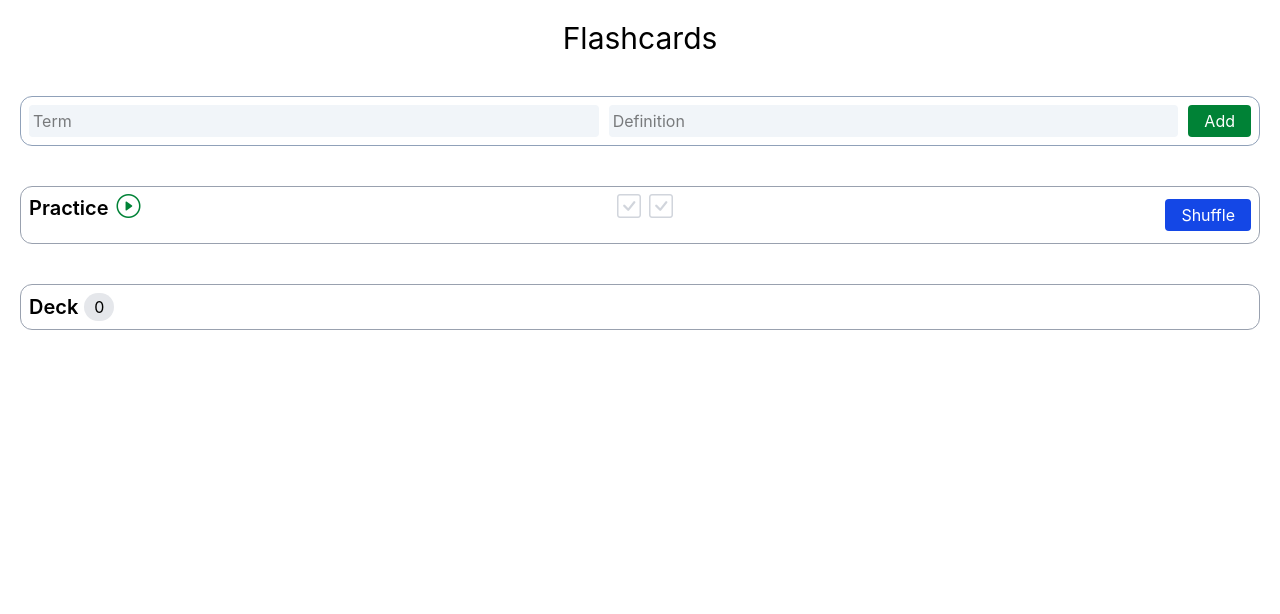
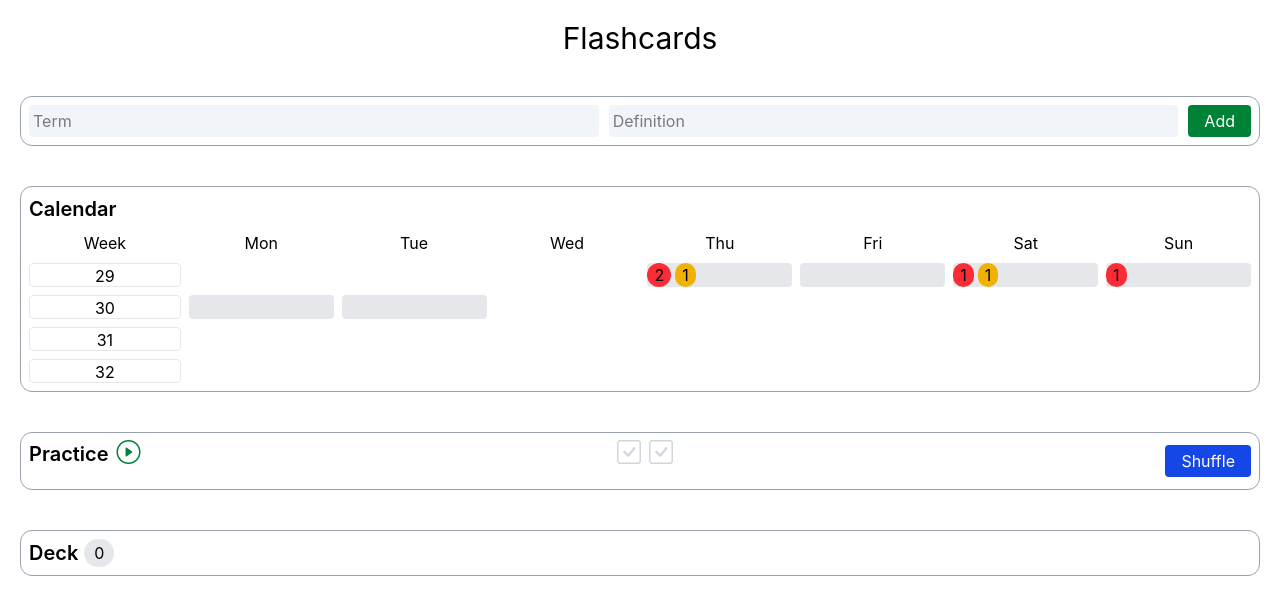
Before and after one commit to plaszlo/flashcards, a React (Vite) app: page / in a window 1280 px wide. Shown: the top 614 px of the page. Built offline with nearby package versions, Linux system fonts and the light colour scheme.

Commit message:
calendar in progress

```diff
--- a/src/Home.jsx
+++ b/src/Home.jsx
@@ -1,5 +1,4 @@
-import { AddCard } from './AddCard';
-import { Deck, Practice } from './components';
+import { AddCard, Deck, Practice, Calendar } from './components';
 
 export const Home = () => {
 
@@ -10,6 +9,7 @@ export const Home = () => {
         </header>
         <section className='max-w-7xl mx-auto p-5'>
             <AddCard />
+            <Calendar />
             <Practice />
             <Deck />
         </section>
--- a/src/AddCard.jsx
+++ b/src/components/AddCard.jsx
@@ -1,6 +1,6 @@
 import { useRef, useState } from "react"
 import { toast } from "react-toastify";
-import { useDeck } from "./context/CardContext";
+import { useDeck } from "../context/CardContext";
 
 
 export const AddCard = () => {
@@ -23,14 +23,14 @@ export const AddCard = () => {
             return
         }
 
-        const newCard = {id: crypto.randomUUID(), term, def, status: 'unlearnt'}
+        const newCard = {id: crypto.randomUUID(), term, def, status: 'unlearnt', repetition: 0, lastInterval: undefined}
         addToList(newCard);
         textareaRef.scrollHeight = '32px';
         e.target.reset();
     }
 
   return (
-    <div className="border border-slate-400 p-2 rounded-xl mb-10">
+    <div className="border border-gray-400 p-2 rounded-xl mb-10">
         <form onSubmit={handleSubmit}>
             <div className='flex gap-2.5'>
                 <input name="term" type="text" placeholder="Term" className="bg-slate-100 w-1/2 rounded p-1 h-fit" maxLength={30}></input>
--- /dev/null
+++ b/src/components/Calendar.jsx
@@ -0,0 +1,139 @@
+import { Fragment } from 'react';
+
+export const Calendar = () => {
+    const nameOfDays = ['Mon', 'Tue', 'Wed', 'Thu', 'Fri', 'Sat', 'Sun'];
+    const arr = new Array(28).fill(0);
+
+    const today = new Date();
+
+    const schedule = [
+        {
+            date: new Date(2026, 7, 23),
+            cards: [
+                { id: crypto.randomUUID(), term: 'car', def: 'people use it to go faster', status: 'unlearnt', repetition: 0, daysSincePractice: undefined },
+                { id: crypto.randomUUID(), term: 'dog', def: 'humans best friend', status: 'unlearnt', repetition: 0, daysSincePractice: undefined },
+                { id: crypto.randomUUID(), term: 'food', def: 'fuel to have energy', status: 'unlearnt', repetition: 1, daysSincePractice: undefined }
+            ]
+        },
+        {
+            date: new Date(2026, 7, 24),
+            cards: []
+        },
+        {
+            date: new Date(2026, 7, 25),
+            cards: [
+                { id: crypto.randomUUID(), term: 'walk', def: 'goping on foot', status: 'unlearnt', repetition: 0, daysSincePractice: undefined },
+                { id: crypto.randomUUID(), term: 'pc', def: 'working or leisure tool', status: 'unlearnt', repetition: 1, daysSincePractice: undefined },
+            ]
+        },
+        {
+            date: new Date(2026, 7, 26),
+            cards: [
+                { id: crypto.randomUUID(), term: 'car', def: 'big long vehicle for transport', status: 'unlearnt', repetition: 0, daysSincePractice: undefined }
+            ]
+        },
+        {
+            date: new Date(2026, 7, 24),
+            cards: []
+        },
+        {
+            date: new Date(2026, 7, 24),
+            cards: []
+        },
+
+    ]
+
+    const weekNumbers = Array.from({ length: 4 }, (_, i) => {
+        return getISOWeek(new Date()) + i;
+    });
+
+
+
+    const passedDaysOfWeek = new Array(
+        today.getDay() === 0 ? 6 : today.getDay() - 1
+    ).fill('');
+    const days = new Array(28 - passedDaysOfWeek.length).fill(0);
+    const remainingDaysOfWeek = new Array(7 - passedDaysOfWeek.length).fill(0);
+
+    const calendar = [
+        {
+            weekNumber: getISOWeek(today),
+            days: [...passedDaysOfWeek, ...remainingDaysOfWeek]
+        },
+        {
+            weekNumber: getISOWeek(today) + 1,
+            days: [0, 0, 0, 0, 0, 0, 0]
+        },
+        {
+            weekNumber: getISOWeek(today) + 2,
+            days: [0, 0, 0, 0, 0, 0, 0]
+        },
+        {
+            weekNumber: getISOWeek(today) + 3,
+            days: [0, 0, 0, 0, 0, 0, 0]
+        },
+        {
+            weekNumber: getISOWeek(today) + 3,
+            days: [0, 0, 0, 0, 0, 0, 0]
+        }
+    ];
+
+    console.log(weekNumbers);
+
+    function getISOWeek(date) {
+        const d = new Date(date);
+        d.setHours(0, 0, 0, 0);
+        const thisWeeksThursday = new Date(d.setDate(d.getDate() + 4 - (d.getDay() || 7)));
+        const yearStart = new Date(d.getFullYear(), 0, 1);
+        return Math.ceil(
+            (((thisWeeksThursday - yearStart) / 86400000) + 1) / 7
+        );
+    }
+
+    const repProgDesign = {
+        0: 'bg-red-500',
+        1: 'bg-yellow-500'
+    }
+
+    return (
+        <div className="border border-gray-400 rounded-xl p-2 mb-10">
+            <h2 className="text-xl font-semibold mb-2">Calendar</h2>
+
+            <div className='flex'>
+                <div className='flex flex-col gap-2 w-1/8 text-center mr-2'>
+                    <div>Week</div>
+                    {weekNumbers.map(week => (
+                        <ul
+                            key={week}
+                            className="border border-gray-200 rounded h-6"
+                        >
+                            <li>{week}</li>
+                        </ul>
+                    ))}
+                </div>
+
+                <div className='w-7/8 grid grid-cols-7 grid-rows-5 text-center gap-2 '>
+                    {nameOfDays.map(element => (
+                        <div key={element}>{element}</div>
+                    ))}
+                    { passedDaysOfWeek.map(day => (
+                        <span>{day}</span>
+                    )) }
+                    {schedule.map(day => {
+                        const grouped = Object.groupBy(day.cards, card => card.repetition);
+
+                        return (
+                            <button className="bg-gray-200 rounded h-6 flex gap-1">
+                                {Object.entries(grouped).map(([repetition, cards]) => (
+                                    <span key={repetition} className={`${repProgDesign[repetition]} px-1.75 py-0.125 rounded-full`}>
+                                        {cards.length}
+                                    </span>
+                                ))}
+                            </button>
+                        );
+                    })}
+                </div>
+            </div>
+        </div>
+    )
+}
--- a/src/components/DeckCard.jsx
+++ b/src/components/DeckCard.jsx
@@ -19,8 +19,6 @@ export const DeckCard = ({card}) => {
     unlearnt: 'bg-sky-100',
     learnt: 'bg-emerald-50 text-slate-500',
   };
-
-  console.log(status);
 
   return (
     <div className=' p-2 flex gap-2.5'>
--- a/src/components/Practice.jsx
+++ b/src/components/Practice.jsx
@@ -27,7 +27,7 @@ export const Practice = () => {
     }
 
     function handleWordsSubmit(){
-        updateDeck(practisedCards);
+        updateDeck(practisedCards, {status: 'learnt'});
         setPractiseRound(0);
         setPractisedCards(new Set());
     }
--- a/src/components/index.jsx
+++ b/src/components/index.jsx
@@ -1,3 +1,5 @@
+export { AddCard } from './AddCard';
 export { DeckCard } from './DeckCard';
 export { Deck } from './Deck';
 export { Practice } from './Practice';
+export { Calendar } from './Calendar';
--- a/src/context/CardContext.jsx
+++ b/src/context/CardContext.jsx
@@ -50,10 +50,10 @@ export const CardProvider = ({children}) => {
 		})
 	}
 
-	function updateDeck(amendedElements){
+	function updateDeck(amendedElements, updatedPart){
 		const updatedList = state.cardList.map(card =>
 			amendedElements.has(card.id)
-				? { ...card, status: 'learnt' }
+				? { ...card, ...updatedPart }
 				: card
 		)
 		dispatch({
--- /dev/null
+++ b/src/hooks/useRepetitionManager.jsx
@@ -0,0 +1,37 @@
+import { useDeck } from "../context/CardContext";
+
+
+export const useRepetitionManager = () => {
+    const { updateCard } = useDeck();
+
+    const schedule = [
+        {date: new Date(2026, 7, 21), repetition: 0},
+        {date: new Date(2026, 7, 21), repetition: 0},
+        {date: new Date(2026, 7, 23), repetition: 0},
+        {date: new Date(2026, 7, 23), repetition: 1},
+        {date: new Date(2026, 7, 24), repetition: 0},
+        {date: new Date(2026, 7, 24), repetition: 0},
+        {date: new Date(2026, 7, 24), repetition: 1},
+        {date: new Date(2026, 7, 24), repetition: 1}
+    ]
+
+    function scheduleDailyPractice(){
+        const today = new Date();
+        //is there any repetition cards?
+    }
+
+    function scheduleNextPractice(card){
+        const date = new Date();
+
+        switch(card.repetition){
+            //useDeck..
+            case 0:
+                card.due = date.setDate(date.getDate() + (Math.random() < 0.5 ? 2 : 3));
+                card.repetition += 1;
+            case 1:
+                card.due = date.setDate(date.getDate() + (card.daysSincePractice * 3))
+        }
+    }
+
+  return null
+}
```
